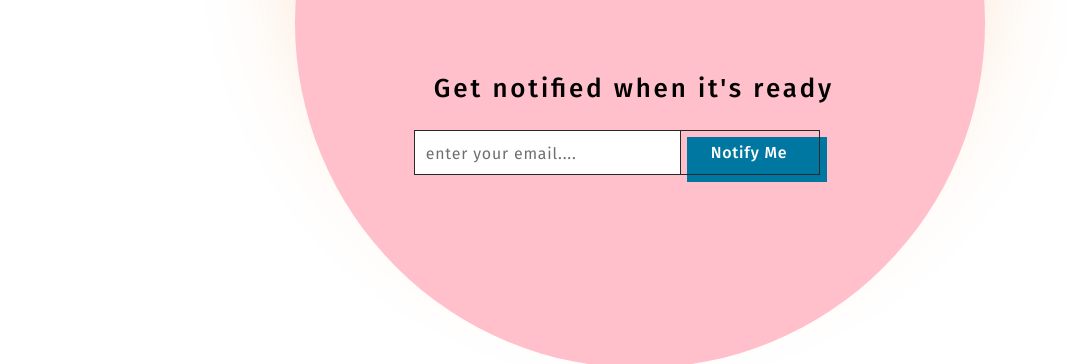
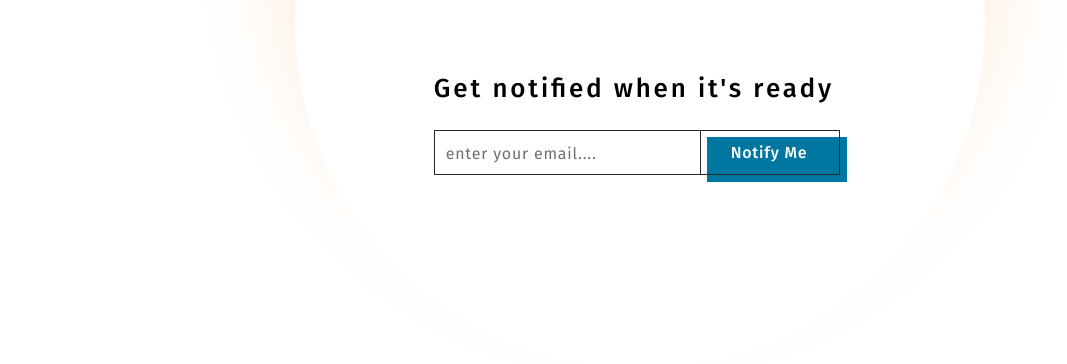
Before and after one commit to a-falkonia/Ji-touch-test, a website: page app/index.html in a window 1280 px wide. Shown: the part 452-816 px from the top of the page, 0-1067 px from the left. Drawn offline with nearby package versions, Linux system fonts and the light colour scheme; files that its build step writes are made by us from their sources.

Commit message:
Final touches

```diff
--- a/app/sass/components/content.scss
+++ b/app/sass/components/content.scss
@@ -37,6 +37,7 @@
     outline: none;
     border: 1px solid $color-dark;
     border-right: none;
+    padding-left: 9px;
     width: 167px;
     height: 45px;
   }
@@ -46,7 +47,6 @@
     font-size: 12px;
     letter-spacing: 0.05em;
     line-height: 14.4px;
-    padding-left: 7px;
   }
 
   button {
@@ -79,6 +79,7 @@
     input {
       padding-top: 5px;
       width: 266px;
+      padding-left: 10px;
     }
     input::placeholder {
       font-size: 12px;
@@ -86,8 +87,7 @@
       font-size: 16px;
       line-height: 19px;
       letter-spacing: 0.05em;
-
-      padding-left: calc(8px + 0.05em);
+      padding-left: 0.05em;
     }
 
     button {
@@ -122,4 +122,10 @@
       padding-left: 14px;
     }
   }
+
+  @media (min-width: $desktop-min-width) {
+    .email-form {
+      padding-left: 54px;
+    }
+  }
 }
--- a/app/sass/components/footer.scss
+++ b/app/sass/components/footer.scss
@@ -4,7 +4,7 @@
   flex-direction: row;
   justify-content: center;
   margin-bottom: 60px;
-  margin-top: 53px;
+  margin-top: 20px;
 
   @media (min-width: $tablet-min-width) {
     margin-bottom: 50px;
--- a/app/sass/global.scss
+++ b/app/sass/global.scss
@@ -181,7 +181,6 @@ body::after {
     height: 498px;
     left: calc(50% - 498px / 2);
     top: min(190px, calc(50% - 498px / 2 + 66px));
-    background: pink;
   }
 
   @media (min-width: $laptop-min-width) {
```
